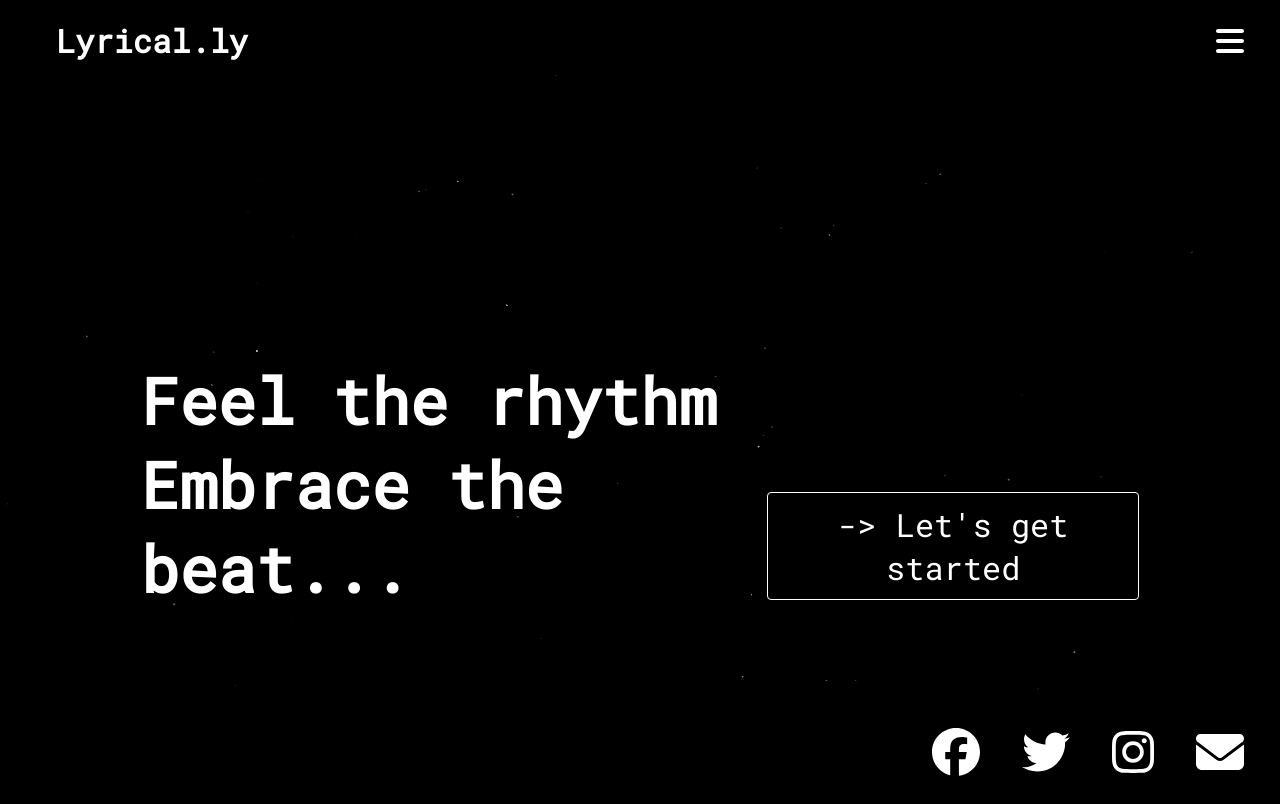
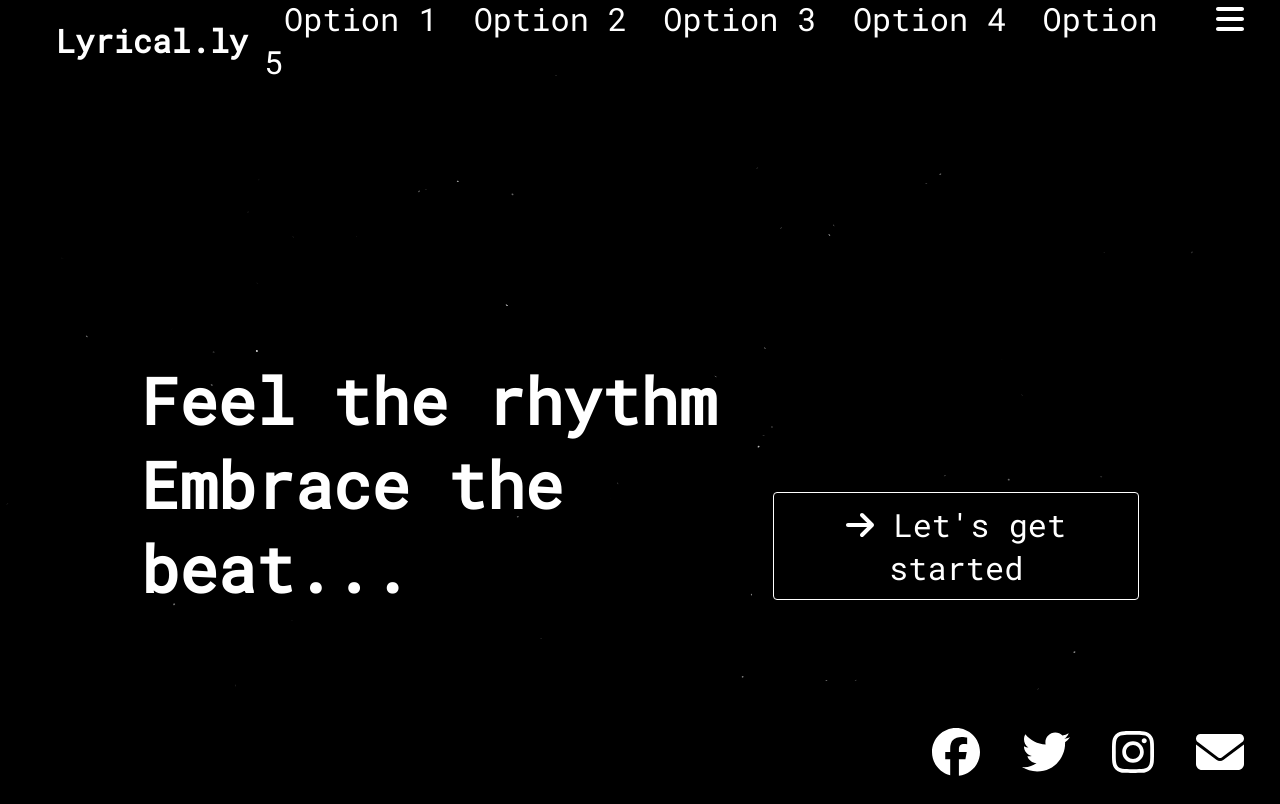
Before and after one commit to Ed-ward239/Lyrical.ly, a React (Create React App) app in the folder lyrical/: page / in a window 1280 px wide. Both pictures are taken after a click on the link 1230 px from the left and 40 px from the top of the page. Built offline with nearby package versions, Linux system fonts and the light colour scheme.

Commit message:
added menu

```diff
--- a/lyrical/package.json
+++ b/lyrical/package.json
@@ -8,11 +8,13 @@
     "@fortawesome/free-regular-svg-icons": "^6.4.0",
     "@fortawesome/free-solid-svg-icons": "^6.4.0",
     "@fortawesome/react-fontawesome": "^0.2.0",
+    "@react-icons/all-files": "^4.1.0",
     "@testing-library/jest-dom": "^5.16.5",
     "@testing-library/react": "^13.4.0",
     "@testing-library/user-event": "^13.5.0",
     "react": "^18.2.0",
     "react-dom": "^18.2.0",
+    "react-icons": "^4.8.0",
     "react-rain-animation": "^1.0.4",
     "react-scripts": "5.0.1",
     "react-tsparticles": "^2.9.3",
--- a/lyrical/src/components/Footer.js
+++ b/lyrical/src/components/Footer.js
@@ -3,6 +3,7 @@ import './Footer.css';
 import { FontAwesomeIcon } from '@fortawesome/react-fontawesome';
 import { faFacebook,faTwitter,faInstagram } from '@fortawesome/free-brands-svg-icons'
 import { faEnvelope } from '@fortawesome/free-solid-svg-icons'
+
 
 export default function Footer() {
   return (
--- a/lyrical/src/components/MainPage.css
+++ b/lyrical/src/components/MainPage.css
@@ -20,8 +20,8 @@
     color: white;
     margin-bottom: 9%;
 
+
   }
-
   .main-page-button {
     padding: 10px 20px;
     font-size: 1.2rem;
@@ -35,8 +35,25 @@
     cursor: pointer;
     margin-bottom: 10%;
     transition: all 0.3s ease-out;
+    position: relative;
+    z-index: 1;
   }
 
+  .main-page-button:before {
+    content: '';
+    position: absolute;
+    left: 0;
+    bottom: 0;
+    width: 0;
+    height: 100%;
+    background-color: #3a3636;
+    transition: width 0.3s ease-out;
+    z-index: -1;
+  }
+
+  .main-page-button:hover:before {
+    width: 100%;
+  }
 
   .main-page-button:hover {
     color: white;
--- a/lyrical/src/components/MainPage.js
+++ b/lyrical/src/components/MainPage.js
@@ -1,13 +1,14 @@
 import React from 'react';
 import './MainPage.css';
-
+import { FontAwesomeIcon } from '@fortawesome/react-fontawesome';
+import { faArrowRight } from '@fortawesome/free-solid-svg-icons'
 export default function MainPage() {
   return (
 
     <div className="main-page">
       <h1 className="main-page-heading">Feel the rhythm <br></br>Embrace the beat...
 </h1>
-      <button className="main-page-button">{'->'} Let's get started</button>
+      <button className="main-page-button"><FontAwesomeIcon icon={faArrowRight} /> Let's get started</button>
     </div>
   );
 }
--- a/lyrical/src/components/NavigationBar.css
+++ b/lyrical/src/components/NavigationBar.css
@@ -21,7 +21,9 @@
     padding: 1rem;
 
   }
-
+  .navbar-items {
+    display: flex;
+  }
   .navbar-items a {
     margin-left: 20px;
     text-decoration: none;
--- a/lyrical/src/components/NavigationBar.js
+++ b/lyrical/src/components/NavigationBar.js
@@ -1,18 +1,36 @@
-import React from 'react';
+import React, { useState } from 'react';
 import './NavigationBar.css';
 import { FontAwesomeIcon } from '@fortawesome/react-fontawesome';
 import { faBars } from '@fortawesome/free-solid-svg-icons'
+
 export default function NavigationBar() {
   const handleLogoClick = () => {
     window.location.reload();
+  };
+
+  const [isMenuOpen, setIsMenuOpen] = useState(false);
+
+  const toggleMenu = () => {
+    setIsMenuOpen(!isMenuOpen);
   };
 
   return (
     <nav className="navbar">
       <div className="navbar-logo" onClick={handleLogoClick}>Lyrical.ly</div>
       <div className="navbar-items">
-       <a href="#"> <FontAwesomeIcon icon={faBars} /></a>
 
+        {isMenuOpen && (
+          <div className="navbar-dropdown">
+            <a href="#">Option 1</a>
+            <a href="#">Option 2</a>
+            <a href="#">Option 3</a>
+            <a href="#">Option 4</a>
+            <a href="#">Option 5</a>
+          </div>
+        )}
+        <a href="#" onClick={toggleMenu}>
+          <FontAwesomeIcon icon={faBars} />
+        </a>
       </div>
     </nav>
   );
```
Also changed, not shown: 1 other file (tests, documents, lock files or other folders).
